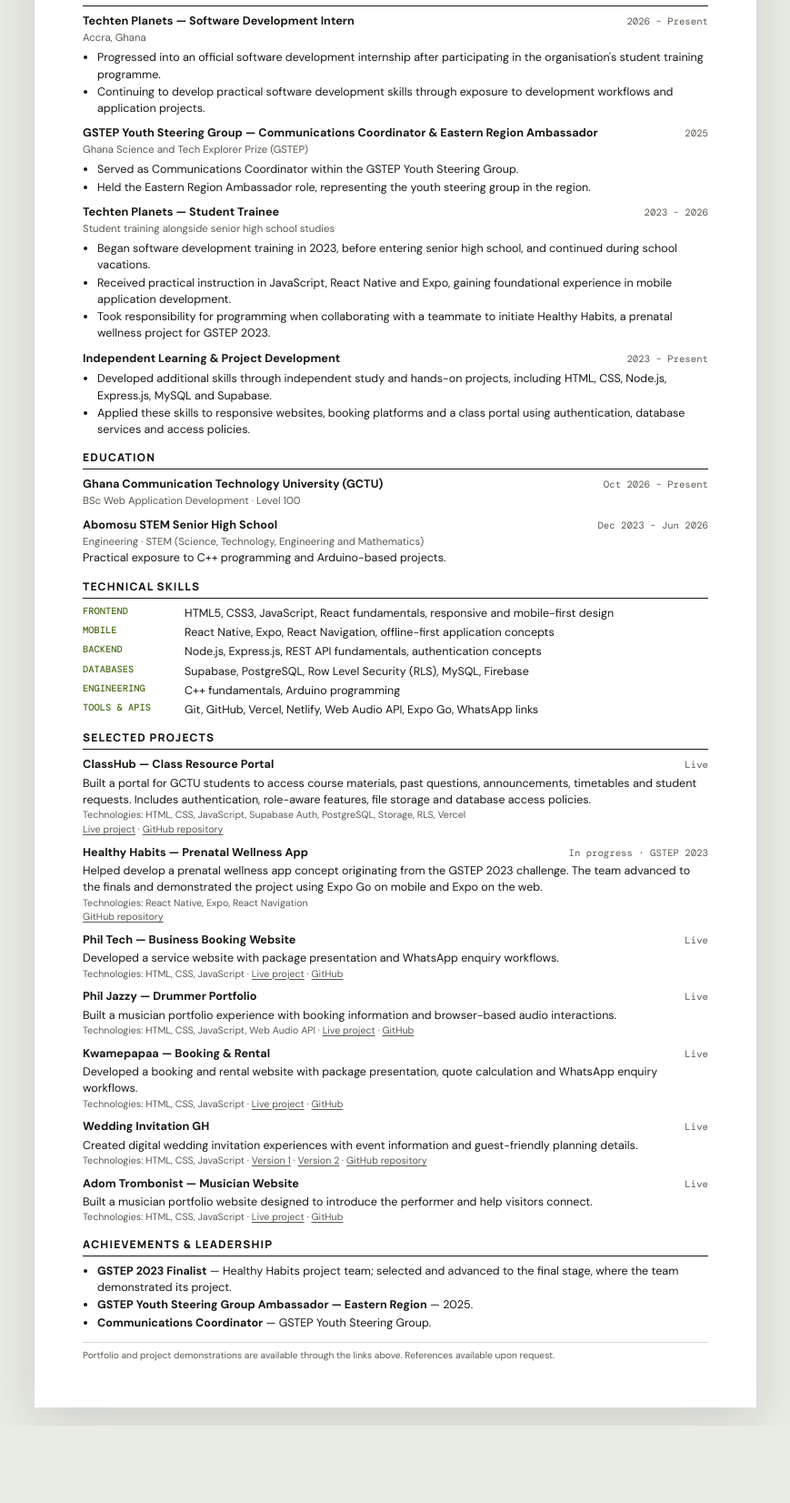
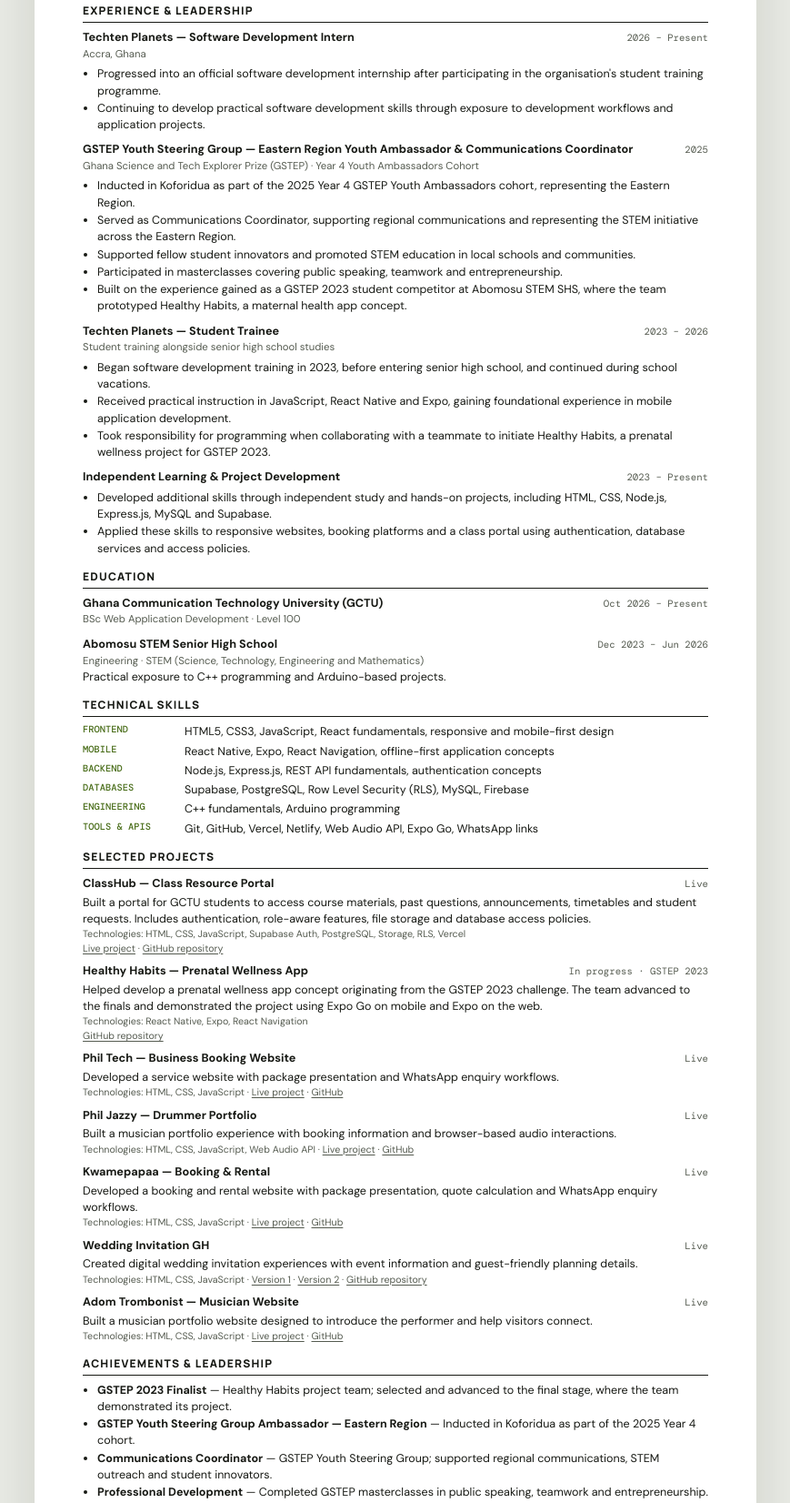
Before and after one commit to Philemon-Osae/Portfolio, a plain HTML site: page cv.html in a window 1280 px wide. Shown: the part 414-2066 px from the top of the page at 91% size, without its empty margins (205-1074 px from the left). Before the commit the page ends 1981 px from the top, so only its background shows below. Drawn offline with nearby package versions, Linux system fonts and the light colour scheme.

Commit message:
Update cv.html

```diff
--- a/cv.html
+++ b/cv.html
@@ -1,4 +1,3 @@
-
 <!doctype html>
 <html lang="en">
 <head>
@@ -300,7 +299,7 @@
     <section>
       <h2>Professional Summary</h2>
       <p class="summary">
-        I'm an emerging full-stack developer and BSc Web Application Development student at Ghana Communication Technology University. My software development journey began in 2023, and I am currently a Software Development Intern at Techten Planets. I build responsive websites, booking experiences and data-backed applications using technologies including HTML, CSS, JavaScript, React Native, Node.js and Supabase. I am also a GSTEP Youth Steering Group Ambassador for the Eastern Region, where I served as Communications Coordinator. I am passionate about practical software engineering, accessible user experiences and continuously improving my development skills.
+        I'm an emerging full-stack developer and BSc Web Application Development student at Ghana Communication Technology University. My software development journey began in 2023, and I am currently a Software Development Intern at Techten Planets. I build responsive websites, booking experiences and data-backed applications using technologies including HTML, CSS, JavaScript, React Native, Node.js and Supabase. I am also a GSTEP Youth Steering Group Ambassador for the Eastern Region, where I served as Communications Coordinator. Through this role, I have supported student innovators and promoted STEM education. I am passionate about practical software engineering, accessible user experiences and continuously improving my development skills.
       </p>
     </section>
 
@@ -321,13 +320,16 @@
 
       <div class="entry">
         <div class="row">
-          <h3>GSTEP Youth Steering Group — Communications Coordinator & Eastern Region Ambassador</h3>
+          <h3>GSTEP Youth Steering Group — Eastern Region Youth Ambassador & Communications Coordinator</h3>
           <span class="date">2025</span>
         </div>
-        <div class="sub">Ghana Science and Tech Explorer Prize (GSTEP)</div>
+        <div class="sub">Ghana Science and Tech Explorer Prize (GSTEP) · Year 4 Youth Ambassadors Cohort</div>
         <ul>
-          <li>Served as Communications Coordinator within the GSTEP Youth Steering Group.</li>
-          <li>Held the Eastern Region Ambassador role, representing the youth steering group in the region.</li>
+          <li>Inducted in Koforidua as part of the 2025 Year 4 GSTEP Youth Ambassadors cohort, representing the Eastern Region.</li>
+          <li>Served as Communications Coordinator, supporting regional communications and representing the STEM initiative across the Eastern Region.</li>
+          <li>Supported fellow student innovators and promoted STEM education in local schools and communities.</li>
+          <li>Participated in masterclasses covering public speaking, teamwork and entrepreneurship.</li>
+          <li>Built on the experience gained as a GSTEP 2023 student competitor at Abomosu STEM SHS, where the team prototyped Healthy Habits, a maternal health app concept.</li>
         </ul>
       </div>
 
@@ -520,8 +522,9 @@
       <h2>Achievements & Leadership</h2>
       <ul>
         <li><b>GSTEP 2023 Finalist</b> — Healthy Habits project team; selected and advanced to the final stage, where the team demonstrated its project.</li>
-        <li><b>GSTEP Youth Steering Group Ambassador — Eastern Region</b> — 2025.</li>
-        <li><b>Communications Coordinator</b> — GSTEP Youth Steering Group.</li>
+        <li><b>GSTEP Youth Steering Group Ambassador — Eastern Region</b> — Inducted in Koforidua as part of the 2025 Year 4 cohort.</li>
+        <li><b>Communications Coordinator</b> — GSTEP Youth Steering Group; supported regional communications, STEM outreach and student innovators.</li>
+        <li><b>Professional Development</b> — Completed GSTEP masterclasses in public speaking, teamwork and entrepreneurship.</li>
       </ul>
     </section>
 
```
